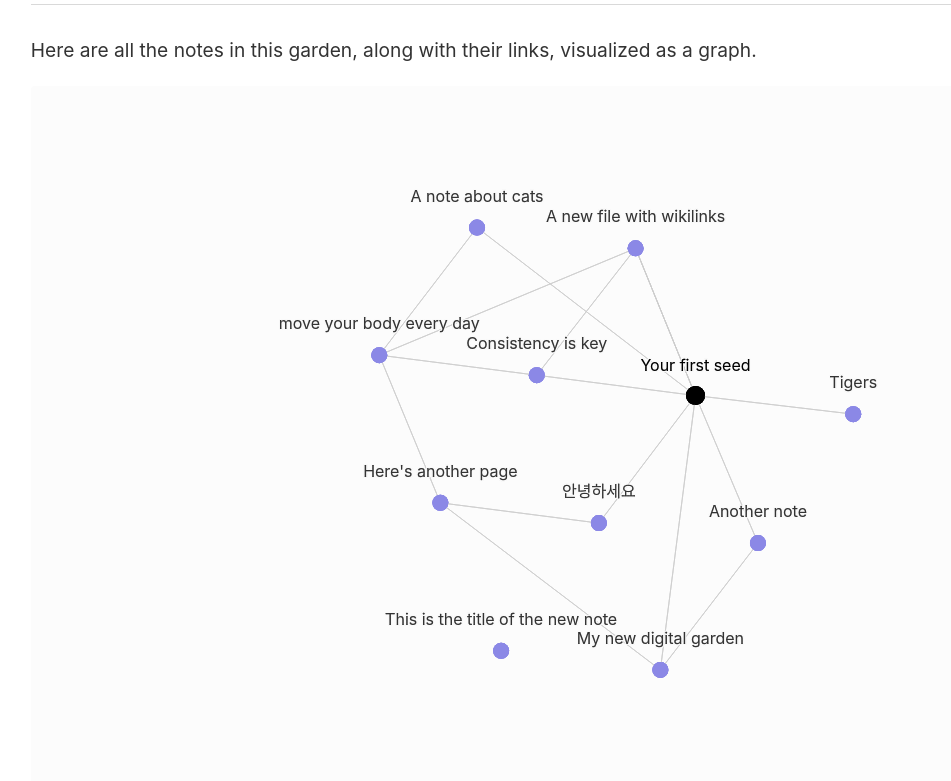
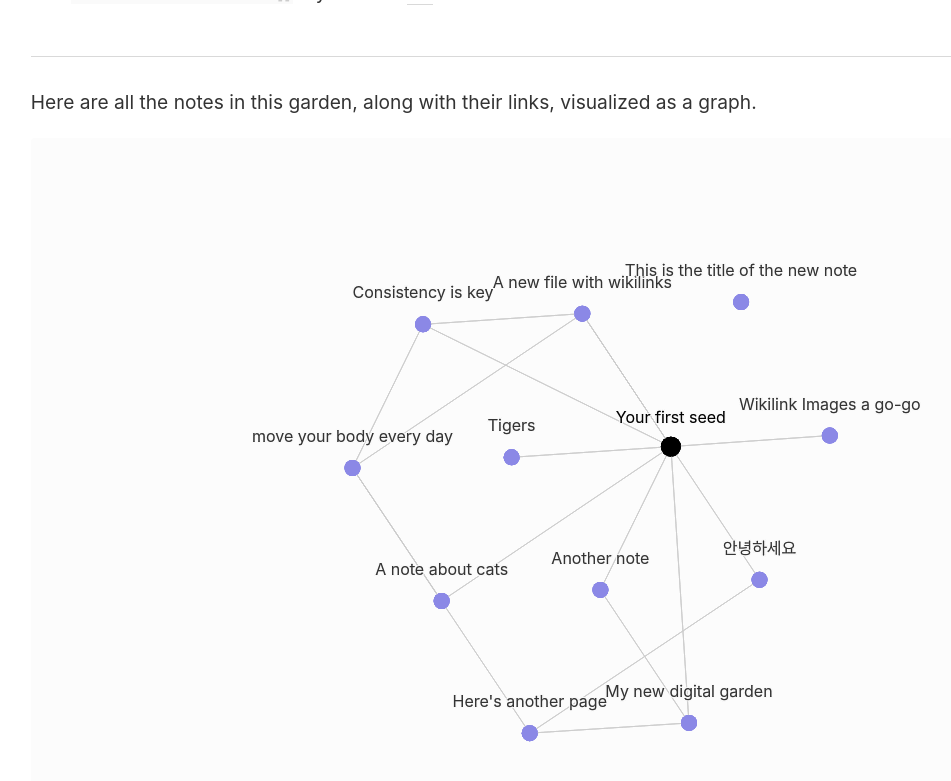
Before and after one commit to GrantsTracks2121/gsw-digital-garden-live, a Jekyll site: the page built from _notes/your-first-note.md, in a window 1280 px wide and 900 px high, scrolled down 5178 px. Shown: the top 781 px of the window, without its empty margins (46-997 px from the left). Built offline with Jekyll 4.4.1, drawn with Linux system fonts in a browser that asks for light colours; some of the changed text lies outside the part shown.

Commit message:
oct 26 - 2

```diff
--- a/_notes/This is the title of the new note.md
+++ b/_notes/This is the title of the new note.md
@@ -1,3 +1,6 @@
+---
+title: This is the title of the new note
+---
 Hey this is the new note and, what do you know, there now words in my new vault.
 
 okay back to [your-first-note](your-first-note.md)
--- a/_notes/your-first-note.md
+++ b/_notes/your-first-note.md
@@ -11,6 +11,11 @@ GSW as arrived and is now editing this home page note. He's been busy. In fact,
 
 And a wikilink note: [[A new file with wikilinks]]
 and just as a test here is [This is the title of the new note](This%20is%20the%20title%20of%20the%20new%20note.md)
+
+[[Wikilink Images a go-go]]
+
+
+
 
 ### Link syntax
 
```
Also changed, not shown: _notes/Wikilink Images a go-go.md (added, +10 -0 lines).
